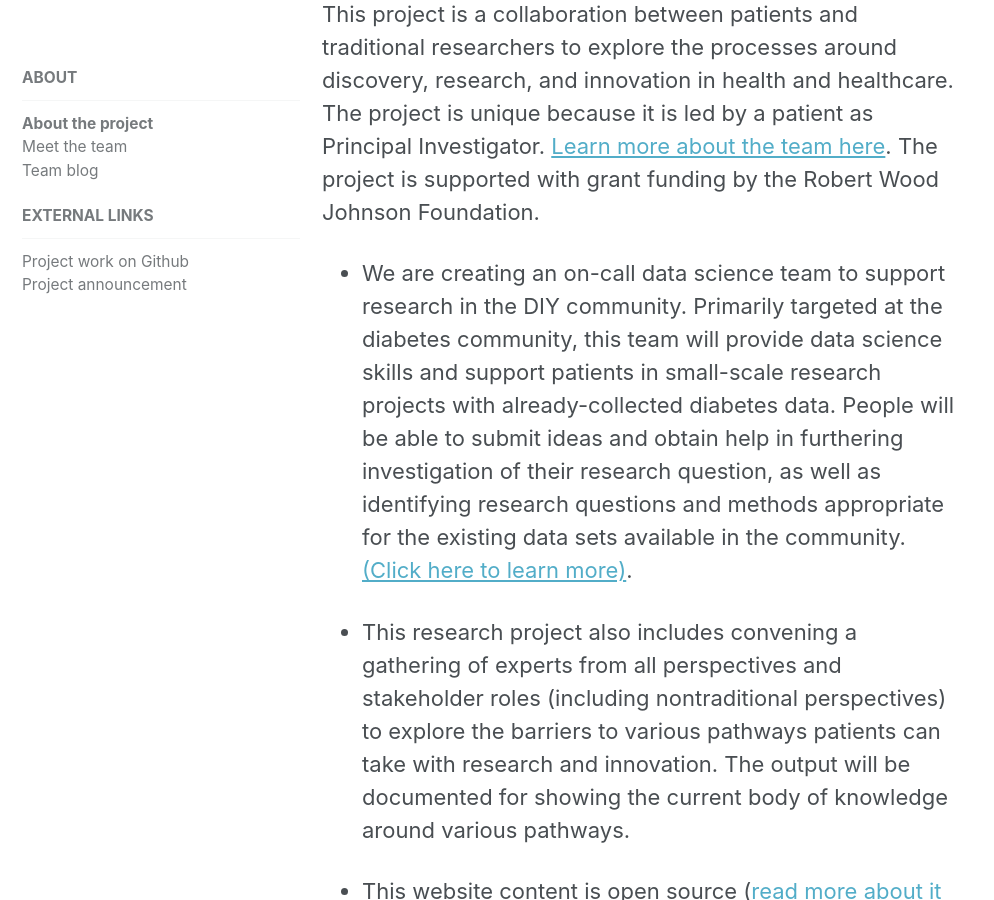
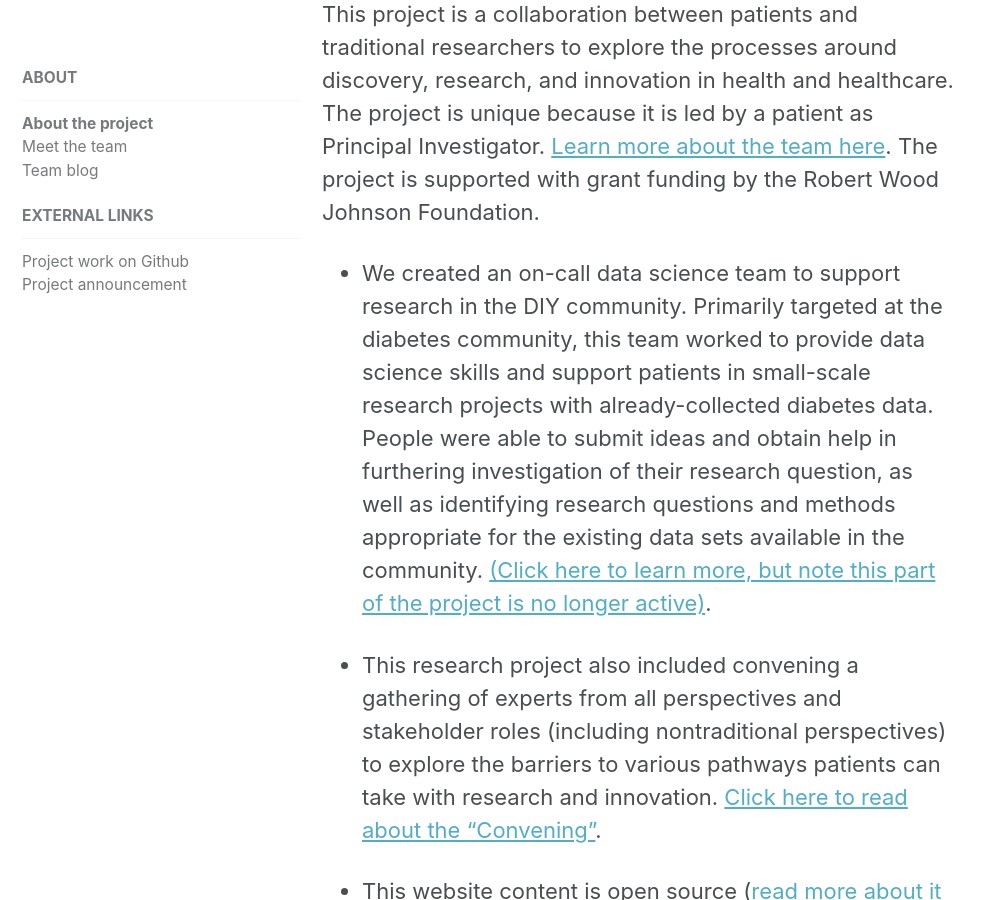
Before and after one commit to opening-pathways/website, a Jekyll site: the page built from _pages/about.md, in a window 1280 px wide and 900 px high, scrolled down 198 px. Shown: the whole window, without its empty margins (0-994 px from the left). Built offline with Jekyll 4.4.1, drawn with Linux system fonts in a browser that asks for light colours; some of the changed text lies outside the part shown.

Commit message:
Update about.md

```diff
--- a/_pages/about.md
+++ b/_pages/about.md
@@ -7,8 +7,8 @@ permalink: /about
 
 This project is a collaboration between patients and traditional researchers to explore the processes around discovery, research, and innovation in health and healthcare. The project is unique because it is led by a patient as Principal Investigator. [Learn more about the team here](/meet-the-team). The project is supported with grant funding by the Robert Wood Johnson Foundation.
 
-* We are creating an on-call data science team to support research in the DIY community. Primarily targeted at the diabetes community, this team will provide data science skills and support patients in small-scale research projects with already-collected diabetes data. People will be able to submit ideas and obtain help in furthering investigation of their research question, as well as identifying research questions and methods appropriate for the existing data sets available in the community. [(Click here to learn more)](http://openingpathways.org/work-with-data-science-team).
+* We created an on-call data science team to support research in the DIY community. Primarily targeted at the diabetes community, this team worked to provide data science skills and support patients in small-scale research projects with already-collected diabetes data. People were able to submit ideas and obtain help in furthering investigation of their research question, as well as identifying research questions and methods appropriate for the existing data sets available in the community. [(Click here to learn more, but note this part of the project is no longer active)](http://openingpathways.org/work-with-data-science-team).
 
-* This research project also includes convening a gathering of experts from all perspectives and stakeholder roles (including nontraditional perspectives) to explore the barriers to various pathways patients can take with research and innovation. The output will be documented for showing the current body of knowledge around various pathways.
+* This research project also included convening a gathering of experts from all perspectives and stakeholder roles (including nontraditional perspectives) to explore the barriers to various pathways patients can take with research and innovation. [Click here to read about the "Convening"](http://openingpathways.org/designing-the-convening).
 
-* This website content is open source ([read more about it here](/everything-is-open-source)), and all tools and output created by this research project will be open source. You can follow our Github repository – and PR content or tools yourself – to see what is happening in terms of content and tools relevant to this work.
+* This website content is open source ([read more about it here](/everything-is-open-source)), and all tools and output created by this research project will be open source. You can take a look at the Github repository – and PR content or tools yourself – to see any content and tools relevant to this work.
```
